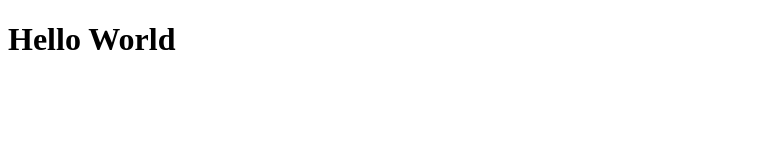
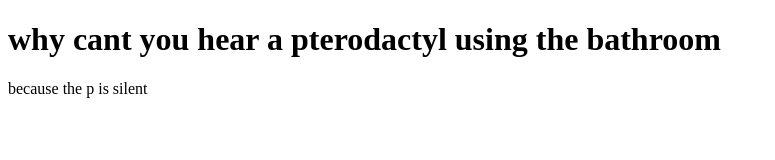
Before and after one commit to EmmanuelJucaban/redesigned-train, a plain HTML site: page index.html in a window 1280 px wide. Shown: the whole page, without its empty margins (0-775 px from the left). Drawn offline with Linux system fonts and the light colour scheme.

Commit message:
im funny

```diff
--- a/index.html
+++ b/index.html
@@ -8,6 +8,7 @@
   <title>Document</title>
 </head>
 <body>
-  <h1>Hello World</h1>
+  <h1>why cant you hear a pterodactyl using the bathroom</h1>
+  <p>because the p is silent</p>
 </body>
 </html>
```
